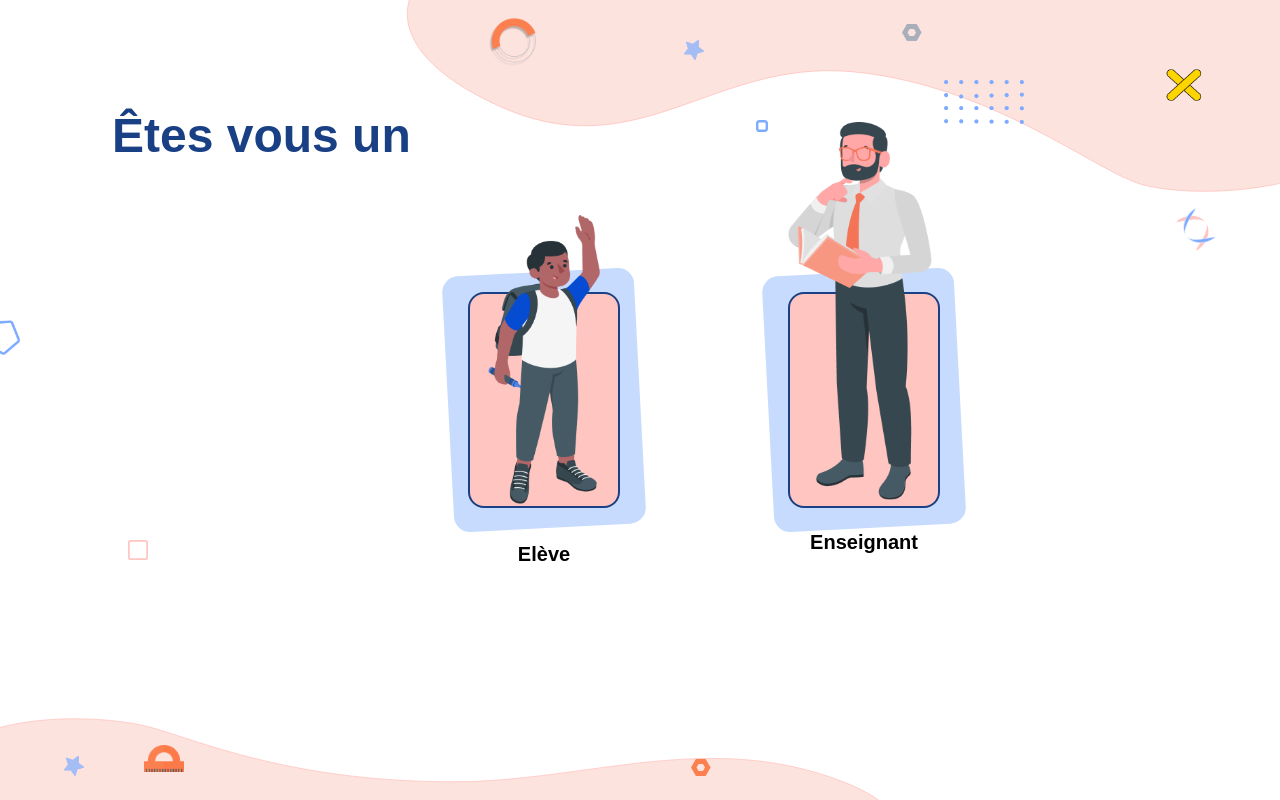
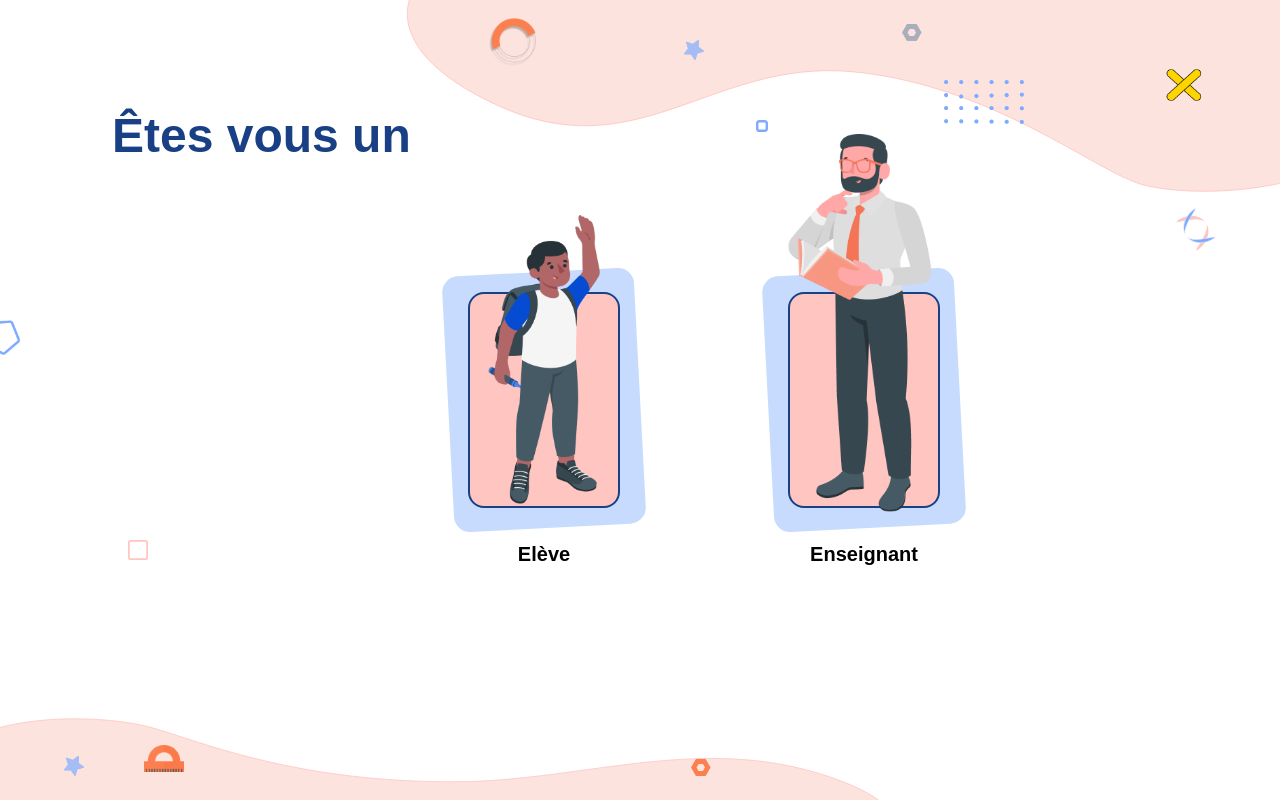
Before and after one commit to Abdelalim03/Projet2CP, a React (Create React App) app: page / in a window 1280 px wide. Built offline with nearby package versions, Linux system fonts and the light colour scheme; the HTML template or start-up script is replaced by a standard one; a web font is replaced by a local one.

Commit message:
rayane/feature/etesvous

```diff
--- a/src/pages/EtesVous/EtesVous.js
+++ b/src/pages/EtesVous/EtesVous.js
@@ -32,7 +32,7 @@ function EtesVous() {
               src="/etesvous/Enseignant.png"
               alt="Enseignant"
             />
-            <div class="text-center font-semibold text-xl">
+            <div class=" mt-3 text-center font-semibold text-xl">
               <span>Enseignant</span>
             </div>
           </div>
```
